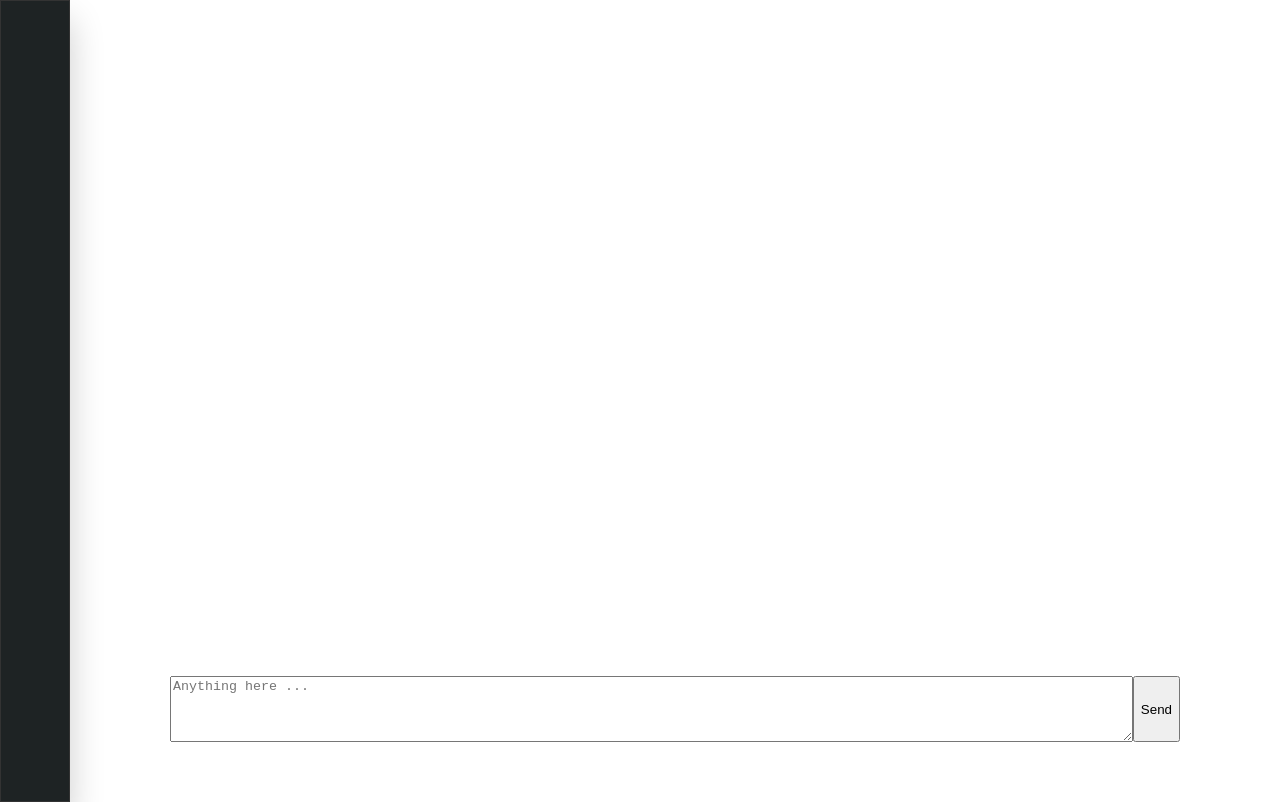
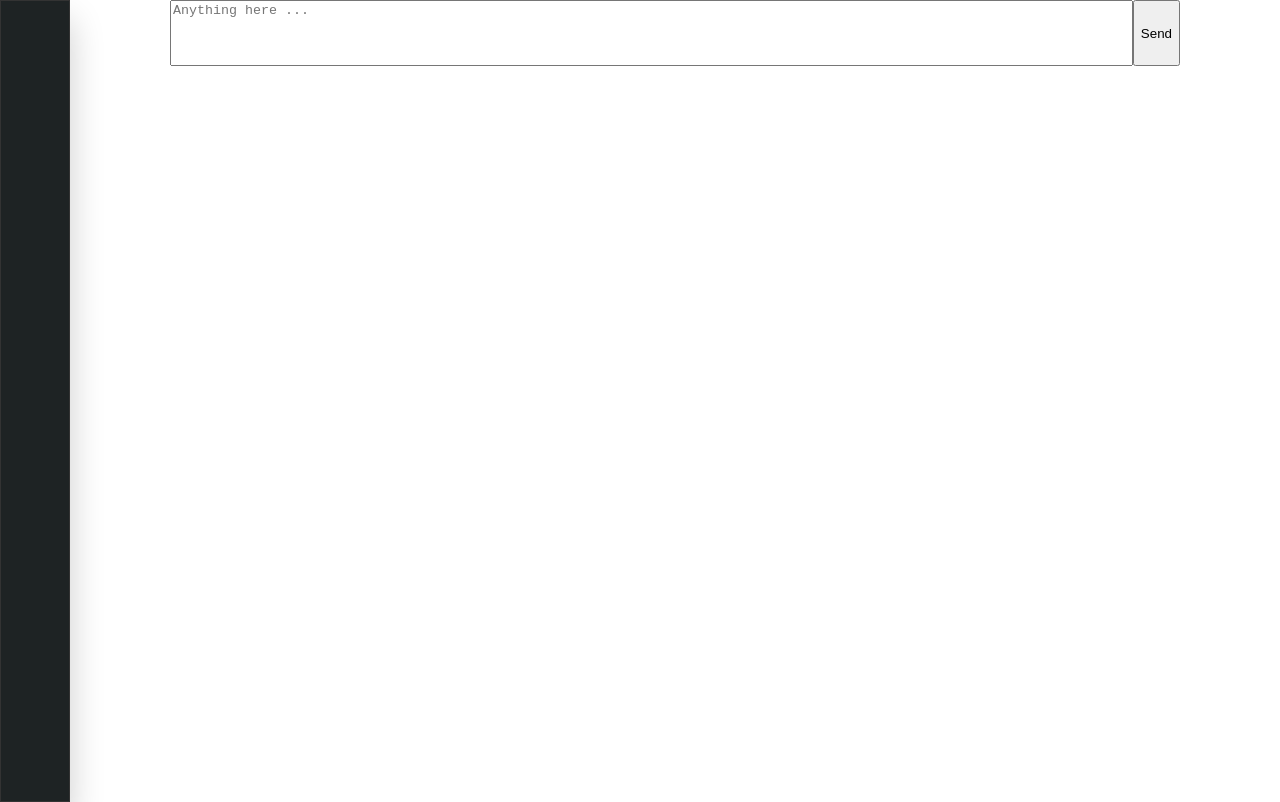
Before and after one commit to yeabu369/NeuroMind, a website: page public/html/main.html in a window 1280 px wide. Drawn offline with nearby package versions, Linux system fonts and the light colour scheme.

Commit message:
Made textfield sticky

```diff
--- a/public/css/main.css
+++ b/public/css/main.css
@@ -13,11 +13,8 @@ body {
 .container {
   display: flex;
   flex-direction: column;
-  justify-content: end;
-  align-items: end;
   height: 100%;
   padding: 0 6.25rem;
-  overflow: hidden;
 }
 
 .w-full {
@@ -35,6 +32,7 @@ body {
   background-color: #1e2324;
   border-radius: 10px;
   color: #fff;
+  margin-bottom: 1.25rem;
 }
 
 .prompt-box {
@@ -42,6 +40,13 @@ body {
   padding-bottom: 3.75rem;
 }
 
+section > div:first-child {
+    position: sticky;
+    top: 0;
+    z-index: 10;
+}
+
 textarea {
   width: 100%;
+  resize: none;
 }
```
